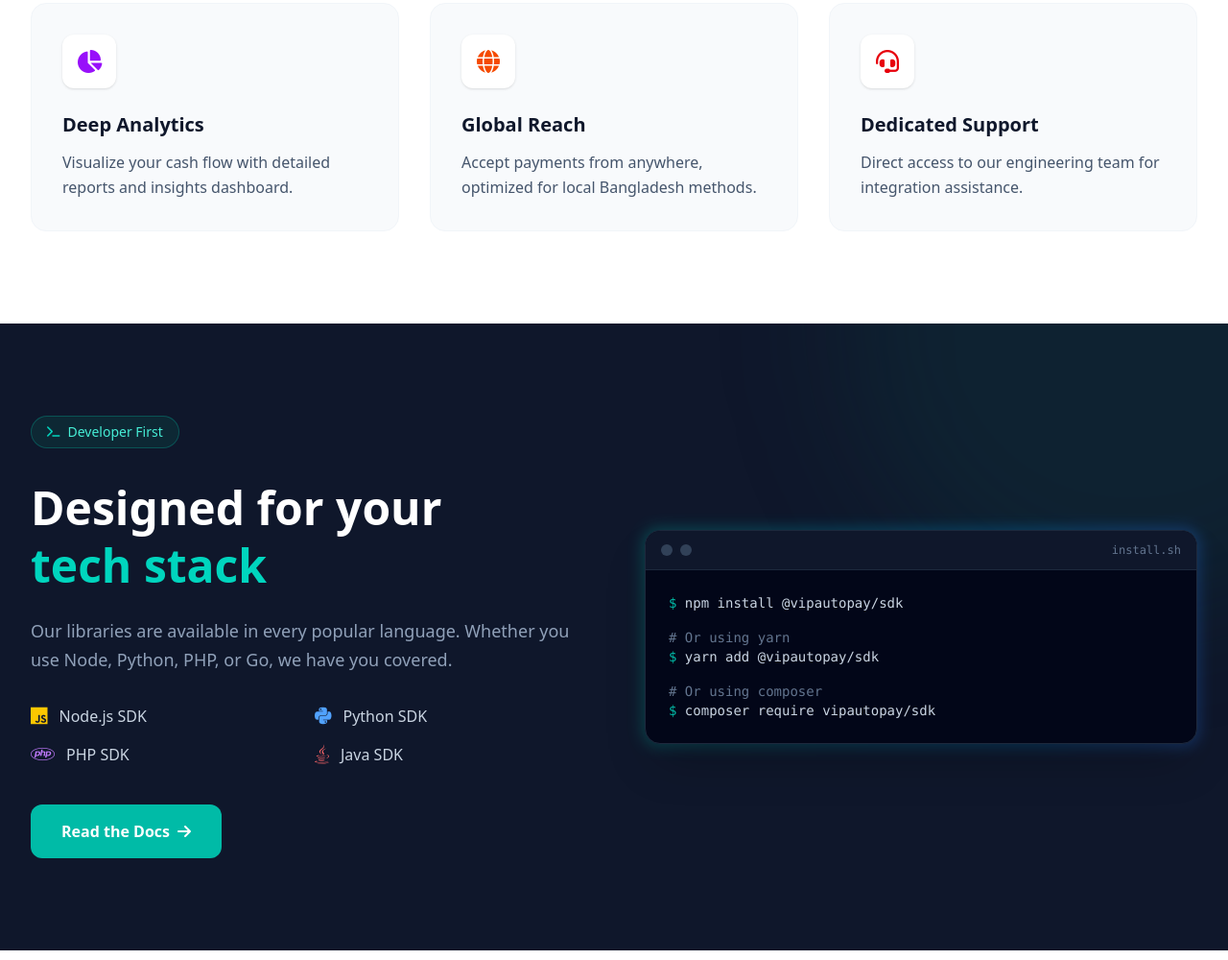
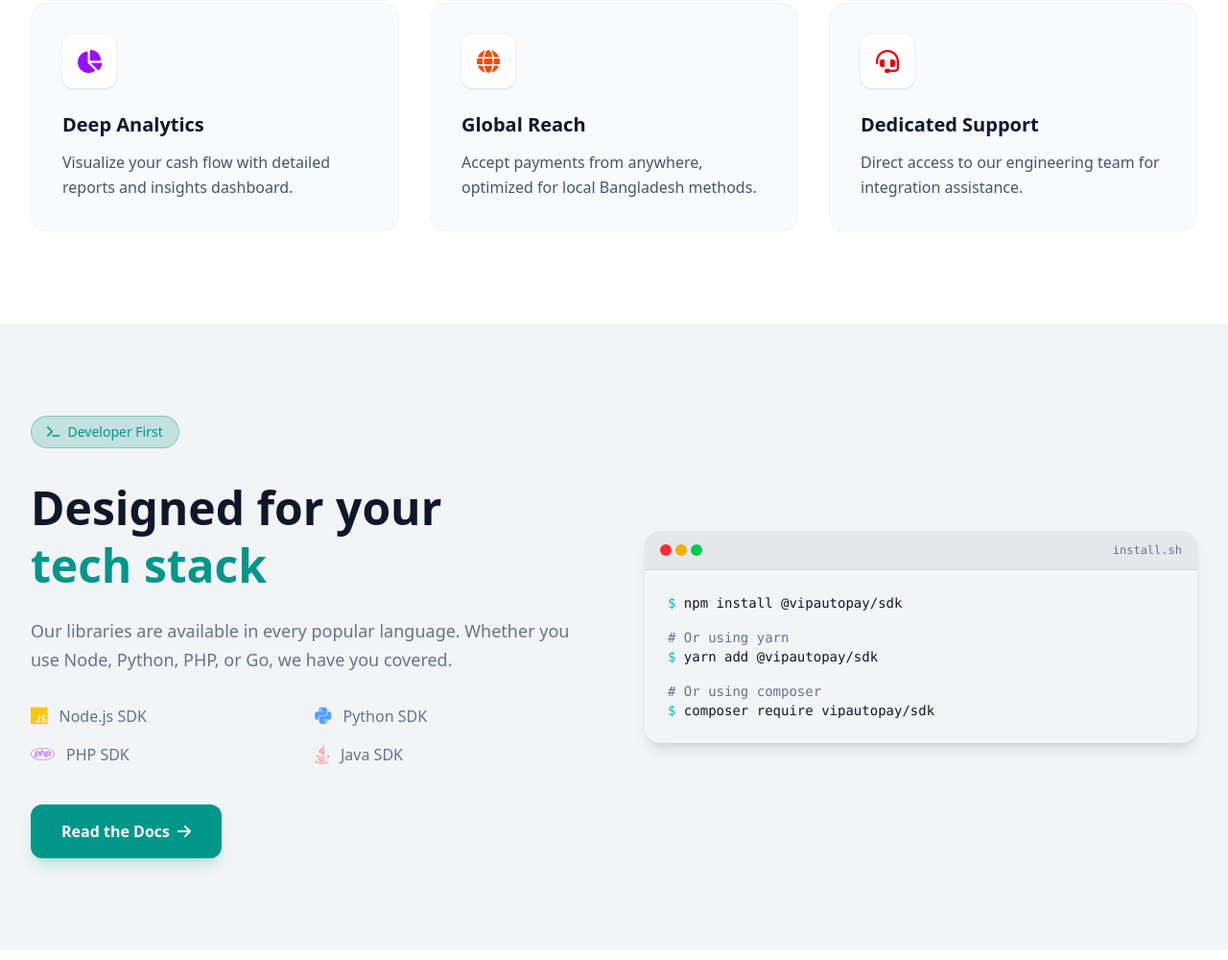
Before and after one commit to iqbalhossen0483/vipautopay-html-css, a website built with Vite: page index.html in a window 1280 px wide. Shown: the part 2240-3240 px from the top of the page at 96% size. Built offline with nearby package versions, Linux system fonts and the light colour scheme.

Commit message:
devoloper section done

```diff
--- a/index.html
+++ b/index.html
@@ -399,7 +399,7 @@
       <div class="max-w-7xl mx-auto">
         <div class="text-center mb-20">
           <span
-            class="text-teal-600 font-semibold tracking-wider uppercase text-sm"
+            class="text-primary-main font-semibold tracking-wider uppercase text-sm"
             >Why VipAutoPay?</span
           >
           <h2 class="text-3xl md:text-5xl font-bold text-slate-900 mt-3 mb-6">
@@ -416,7 +416,7 @@
             class="p-8 rounded-2xl bg-slate-50 hover:bg-white border border-slate-100 hover:border-slate-200 hover:shadow-xl transition-all duration-300 group"
           >
             <div
-              class="w-14 h-14 bg-white rounded-xl shadow-sm flex items-center justify-center text-teal-600 mb-6 group-hover:scale-110 transition-transform"
+              class="w-14 h-14 bg-white rounded-xl shadow-sm flex items-center justify-center text-primary-main mb-6 group-hover:scale-110 transition-transform"
             >
               <i class="fas fa-shield-alt text-2xl"></i>
             </div>
@@ -516,55 +516,51 @@
     <!-- Developer Section -->
     <section
       id="docs"
-      class="py-24 px-4 sm:px-6 lg:px-8 bg-slate-900 text-white overflow-hidden relative"
+      class="py-24 px-4 sm:px-6 lg:px-8  overflow-hidden relative"
     >
-      <!-- Background glow -->
-      <div
-        class="absolute top-0 right-0 w-[600px] h-[600px] bg-teal-900/20 rounded-full blur-3xl -translate-y-1/2 translate-x-1/3"
-      ></div>
 
       <div class="max-w-7xl mx-auto relative z-10">
         <div class="grid lg:grid-cols-2 gap-16 items-center">
           <div>
             <div
-              class="inline-flex items-center space-x-2 bg-teal-900/30 border border-teal-500/30 rounded-full px-4 py-1.5 mb-8"
+              class="inline-flex items-center space-x-2 bg-primary-main/20 border border-primary-main/30 rounded-full px-4 py-1.5 mb-8"
             >
-              <i class="fas fa-terminal text-teal-400 text-xs"></i>
-              <span class="text-sm font-medium text-teal-300"
+              <i class="fas fa-terminal text-primary-main text-xs"></i>
+              <span class="text-sm font-medium text-primary-main"
                 >Developer First</span
               >
             </div>
             <h2 class="text-4xl md:text-5xl font-bold mb-6 leading-tight">
-              Designed for your <br /><span class="text-teal-400"
+              Designed for your <br /><span class="text-primary-main"
                 >tech stack</span
               >
             </h2>
-            <p class="text-lg text-slate-400 mb-8 leading-relaxed">
+            <p class="text-lg text-slate-500 mb-8 leading-relaxed">
               Our libraries are available in every popular language. Whether you
               use Node, Python, PHP, or Go, we have you covered.
             </p>
 
             <div class="grid grid-cols-2 gap-4 mb-10">
-              <div class="flex items-center space-x-3 text-slate-300">
+              <div class="flex items-center space-x-3 text-slate-500">
                 <i class="fab fa-js text-yellow-400 text-xl"></i>
                 <span>Node.js SDK</span>
               </div>
-              <div class="flex items-center space-x-3 text-slate-300">
+              <div class="flex items-center space-x-3 text-slate-500">
                 <i class="fab fa-python text-blue-400 text-xl"></i>
                 <span>Python SDK</span>
               </div>
-              <div class="flex items-center space-x-3 text-slate-300">
+              <div class="flex items-center space-x-3 text-slate-500">
                 <i class="fab fa-php text-purple-400 text-xl"></i>
                 <span>PHP SDK</span>
               </div>
-              <div class="flex items-center space-x-3 text-slate-300">
+              <div class="flex items-center space-x-3 text-slate-500">
                 <i class="fab fa-java text-red-400 text-xl"></i>
                 <span>Java SDK</span>
               </div>
             </div>
 
             <button
-              class="bg-teal-500 hover:bg-teal-600 text-white px-8 py-4 rounded-xl font-semibold transition-all flex items-center gap-2 group"
+              class="btn-primary"
             >
               Read the Docs
               <i
@@ -574,22 +570,21 @@
           </div>
 
           <div class="relative">
+
             <div
-              class="absolute -inset-0.5 bg-gradient-to-r from-teal-500 to-blue-500 rounded-2xl blur opacity-30"
-            ></div>
-            <div
-              class="bg-slate-950 rounded-2xl border border-slate-800 shadow-2xl overflow-hidden relative"
+              class="bg-gray-100 rounded-2xl shadow-lg overflow-hidden relative"
             >
               <div
-                class="flex items-center justify-between px-4 py-3 bg-slate-900 border-b border-slate-800"
+                class="flex items-center justify-between px-4 py-3 bg-gray-200 border-b border-gray-300"
               >
-                <div class="flex space-x-2">
-                  <div class="w-3 h-3 rounded-full bg-slate-700"></div>
-                  <div class="w-3 h-3 rounded-full bg-slate-700"></div>
-                </div>
+                <div class="flex space-x-1">
+                    <div class="w-3 h-3 rounded-full bg-error"></div>
+                    <div class="w-3 h-3 rounded-full bg-warning"></div>
+                    <div class="w-3 h-3 rounded-full bg-success"></div>
+                  </div>
                 <div class="text-xs text-slate-500 font-mono">install.sh</div>
               </div>
-              <div class="p-6 font-mono text-sm text-slate-300">
+              <div class="p-6 font-mono text-sm ">
                 <div class="mb-4">
                   <span class="text-teal-500">$</span> npm install
                   @vipautopay/sdk
```
